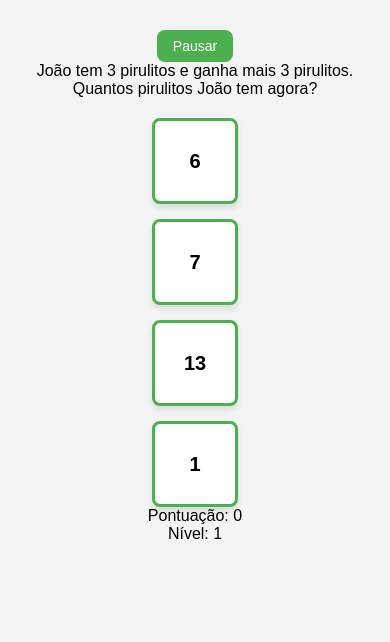
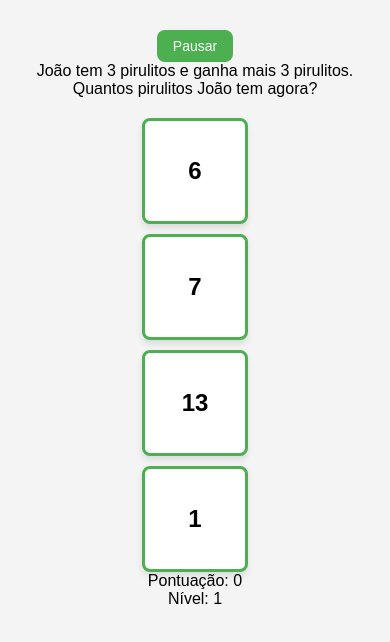
Before and after one commit to codasx/projetoeducativo, a plain HTML site: page index.html in a window 390 px wide. Both pictures are taken after a click on the button "Iniciar Jogo". Drawn offline with Linux system fonts and the light colour scheme.

Commit message:
Update styles.css

```diff
--- a/styles.css
+++ b/styles.css
@@ -42,16 +42,16 @@ button {
 /* Contêiner das cartas */
 #cards-container {
   display: flex;
-  flex-direction: column; /* Coloca as cartas em uma coluna */
-  align-items: center; /* Centraliza as cartas horizontalmente */
+  justify-content: center;
+  flex-wrap: wrap;
+  gap: 15px;
   margin-top: 20px;
-  gap: 15px; /* Espaço entre as cartas */
 }
 
 /* Estilos das cartas */
 .card {
-  width: 100px;
-  height: 100px;
+  width: 150px;
+  height: 150px;
   background-color: #fff;
   border: 3px solid #4CAF50;
   border-radius: 8px;
@@ -86,12 +86,18 @@ button {
   }
 }
 
-/* Responsividade */
-@media (max-width: 480px) {
+/* Responsividade para celulares */
+@media (max-width: 768px) {
+  #cards-container {
+    flex-direction: column; /* Empilha as cartas no celular */
+    align-items: center; /* Centraliza as cartas */
+    gap: 10px; /* Espaço menor entre as cartas */
+  }
+
   .card {
-    width: 80px;
-    height: 80px;
-    font-size: 20px;
+    width: 100px;
+    height: 100px;
+    font-size: 24px;
   }
 
   button {
```
